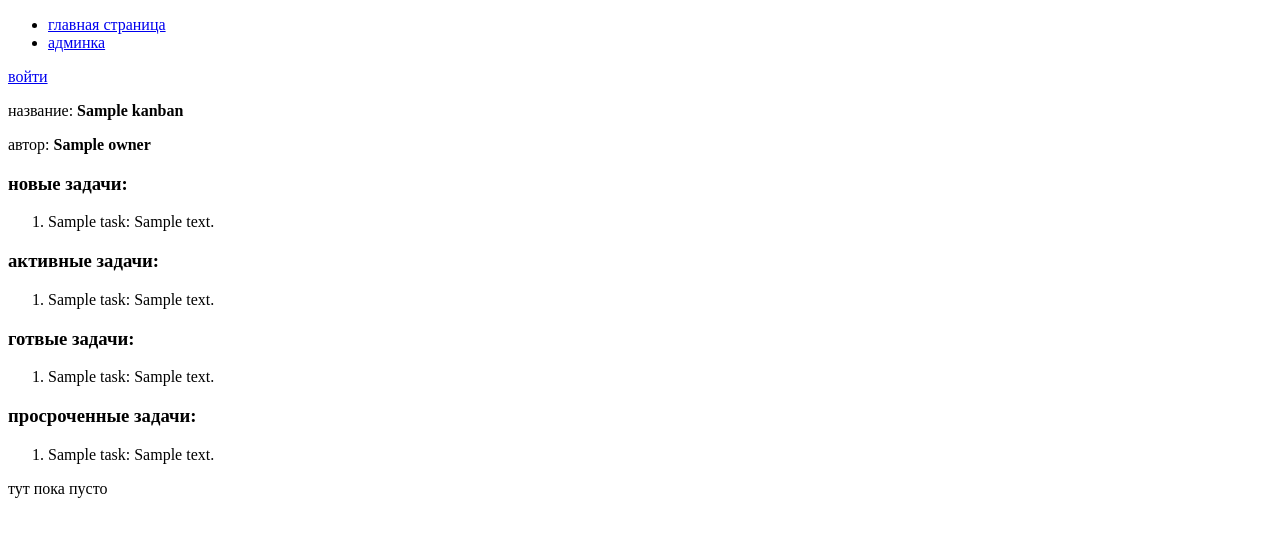
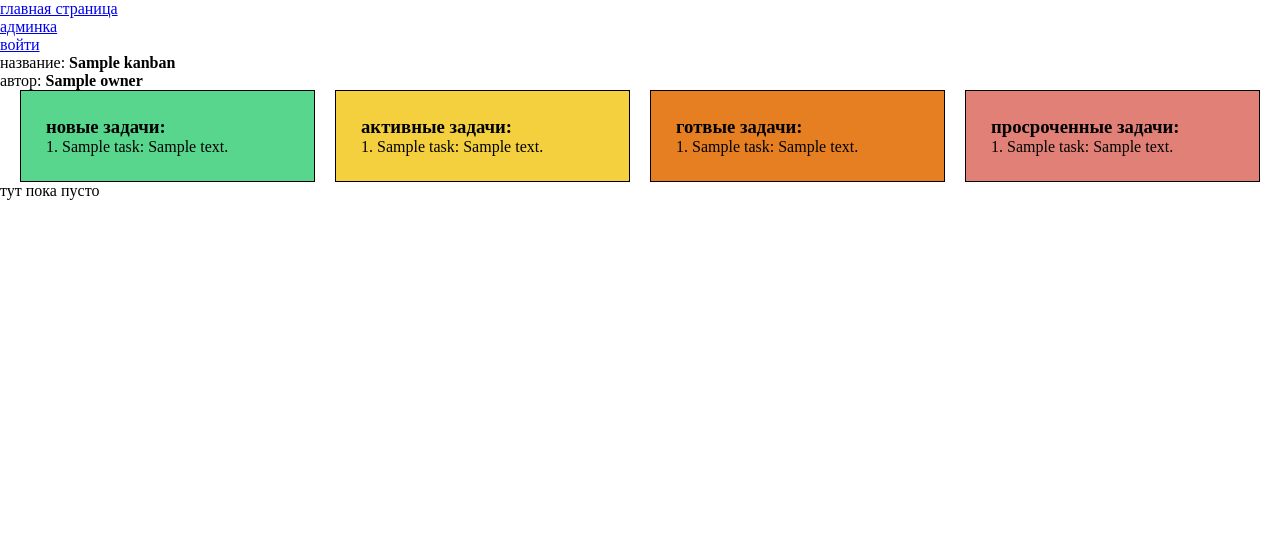
Before and after one commit to it-ddt/kanban, a Django app: template templates/kanban/kanban_detail.html in a window 1280 px wide. Shown: the top 537 px of the page. Run offline with Django 3.2, Linux system fonts and the light colour scheme; the template is opened without the code that fills it: most values are stand-ins (such as "Sample title", 1, 10 or a date in 2020).

```diff
--- a/static/css/style.css
+++ b/static/css/style.css
@@ -0,0 +1,38 @@
+* {
+    margin: 0;
+    padding: 0;
+    box-sizing: border-box;
+}
+
+.tasks-container {
+    display: flex;
+    gap: 20px;
+    padding: 0 20px;
+}
+
+.tasks-item {
+    border: 1px solid #000;
+    flex-basis: 0;
+    flex-grow: 1;
+    padding: 25px;
+}
+
+.tasks-list {
+    list-style-position: inside;
+}
+
+.task-new {
+    background-color: #58d68d ;
+}
+
+.task-active {
+    background-color: #f4d03f;
+}
+
+.task-completed {
+    background-color: #e67e22;
+}
+
+.task-overdue {
+    background-color: #E08076;
+}
--- a/templates/kanban/kanban_detail.html
+++ b/templates/kanban/kanban_detail.html
@@ -3,9 +3,10 @@
 {% block content %}
     <p>название: <b>{{ kanban.name }}</b></p>
     <p>автор: <b>{{ kanban.owner }}</b></p>
-    <p>
+    <div class="tasks-container">
+        <div class="tasks-item task-new">
             <h3>новые задачи:</h3>
-        <ol>
+            <ol class="tasks-list">
             {% for task in tasks_new %}
                 <li>
                     {{ task.name }}: {{ task.description }}
@@ -19,10 +20,11 @@
                 <li>На этой доске пока нет задач</li>
             {% endfor %}
             </ol>
-    </p>
-    <p>
+        </div>
+
+        <div class="tasks-item task-active">
             <h3>активные задачи:</h3>
-        <ol>
+            <ol class="tasks-list">
             {% for task in tasks_active %}
                 <li>
                     {{ task.name }}: {{ task.description }}
@@ -35,10 +37,11 @@
                 <li>На этой доске пока нет задач</li>
             {% endfor %}
             </ol>
-    </p>
-    <p>
+        </div>
+
+        <div class="tasks-item task-completed">
             <h3>готвые задачи:</h3>
-        <ol>
+            <ol class="tasks-list">
             {% for task in tasks_completed %}
                 <li>
                     {{ task.name }}: {{ task.description }}
@@ -50,10 +53,11 @@
                 <li>На этой доске пока нет задач</li>
             {% endfor %}
             </ol>
-    </p>
-    <p>
+        </div>
+
+        <div class="tasks-item task-overdue">
             <h3>просроченные задачи:</h3>
-        <ol>
+            <ol class="tasks-list">
             {% for task in tasks_overdue %}
                 <li>
                     {{ task.name }}: {{ task.description }}
@@ -65,7 +69,8 @@
                 <li>На этой доске пока нет задач</li>
             {% endfor %}
             </ol>
-    </p>
+        </div>
+    </div>
     {% if object.owner == user %}
     <a href="{% url 'kanban:task_create' kanban.id %}">добавить задачу</a><br>
     <a href="{% url 'kanban:kanban_delete' kanban.id %}">удалить эту доску</a>
--- a/views.py
+++ b/views.py
@@ -1,3 +1,5 @@
+# FIXME: fromisoformat: argument must be str
+
 from django.shortcuts import render, get_object_or_404
 from django.utils import timezone
 from django.views import generic
@@ -58,7 +60,7 @@ class KanbanDetailView(generic.DetailView):
 class TaskCreateView(LoginRequiredMixin, UserPassesTestMixin, generic.CreateView):
     model = Task
     template_name = "kanban/task_create.html"
-    success_url = reverse_lazy("kanban:index")  # TODO: отпраить пользователя к тому канбану, для которого создана эта задача
+    success_url = reverse_lazy("kanban:index")
     fields = ["name", "description"]
     login_url = reverse_lazy("kanban:login")
 
```
Also changed, not shown: models.py (+7 -7 lines), migrations/0002_alter_task_completed_date_alter_task_completed_time_and_more.py (added), migrations/0002_alter_task_kanban.py (deleted), migrations/0003_alter_task_deadline_time.py (added), migrations/0003_alter_task_status.py (deleted), migrations/0004_alter_task_created_date_alter_task_created_time_and_more.py (added), migrations/0004_alter_task_deadline_date_alter_task_deadline_time.py (deleted), migrations/0005_alter_task_assigned_date_alter_task_assigned_time_and_more.py (added), migrations/0005_alter_task_completed_date_alter_task_completed_time_and_more.py (deleted), migrations/0006_alter_task_assigned_time_alter_task_created_time_and_more.py (added), migrations/0007_alter_task_assigned_time_alter_task_created_time_and_more.py (added). Lines whose indentation alone changed are shown as unchanged.
